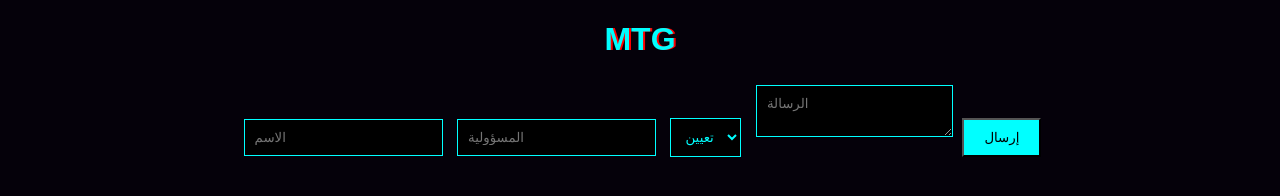
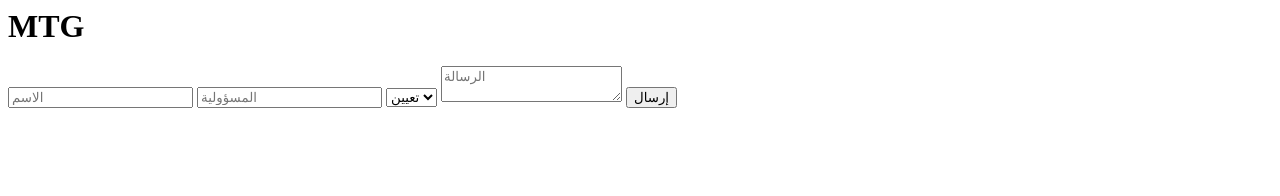
Before and after one commit to aboodymazen2020-cpu/MTG-BOT, a plain HTML site: page index.html in a window 1280 px wide. Drawn offline with Linux system fonts and the light colour scheme.

Commit message:
Update index.html

```diff
--- a/index.html
+++ b/index.html
@@ -1,25 +1,15 @@
-<!DOCTYPE html>
-<html lang="ar">
-<head>
-<meta charset="UTF-8">
-<title>MTG</title>
-<link rel="stylesheet" href="style.css">
-<link rel="stylesheet" href="glitch.css">
-</head>
-<body>
-
 <h1 class="glitch">MTG</h1>
 
 <input id="name" placeholder="الاسم">
 <input id="role" placeholder="المسؤولية">
+
 <select id="type">
-  <option>تعيين</option>
-  <option>إعفاء</option>
+  <option value="تعيين">تعيين</option>
+  <option value="إعفاء">إعفاء</option>
 </select>
+
 <textarea id="msg" placeholder="الرسالة"></textarea>
 
 <button onclick="send()">إرسال</button>
 
 <script src="app.js"></script>
-</body>
-</html>
```
